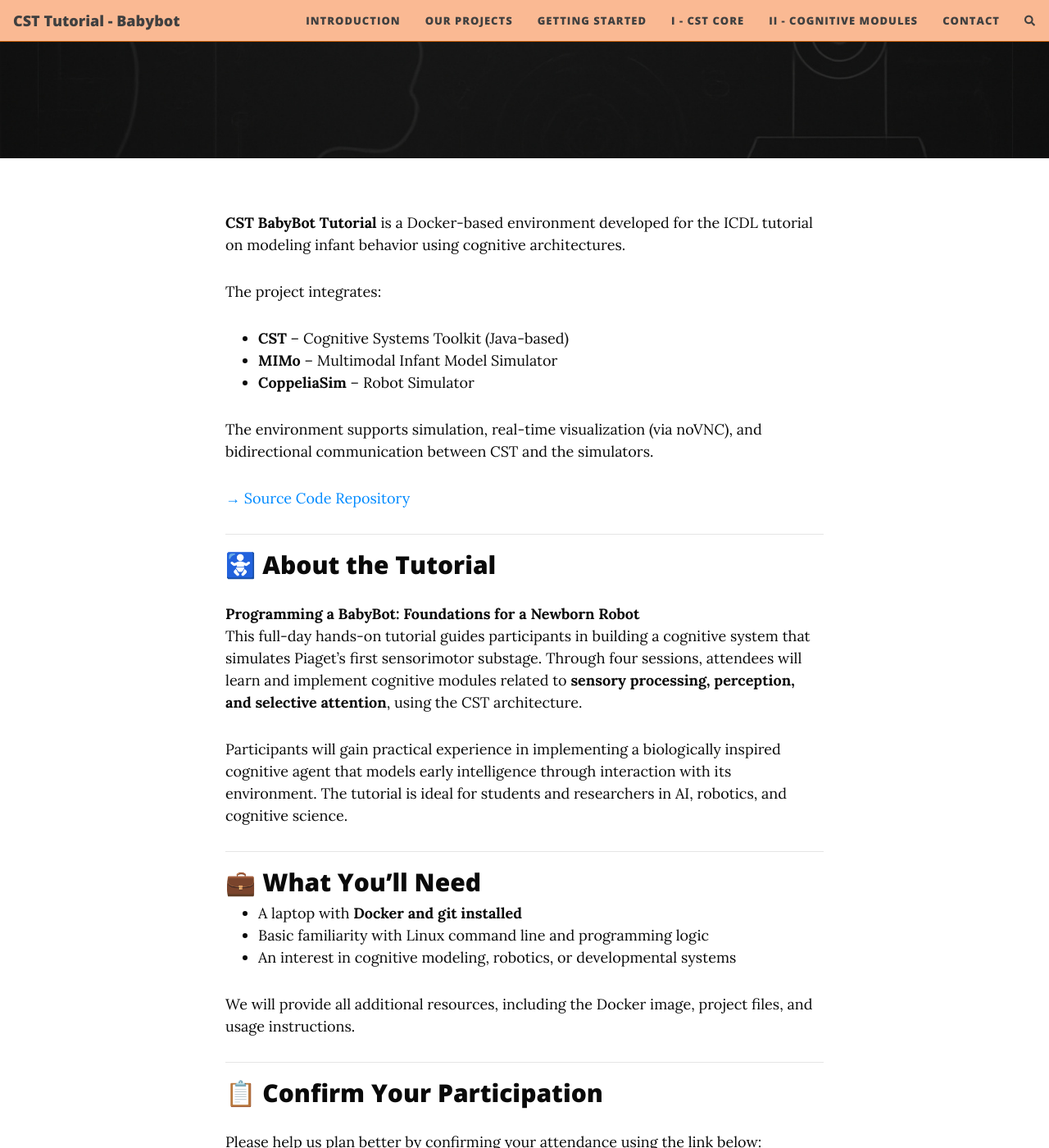
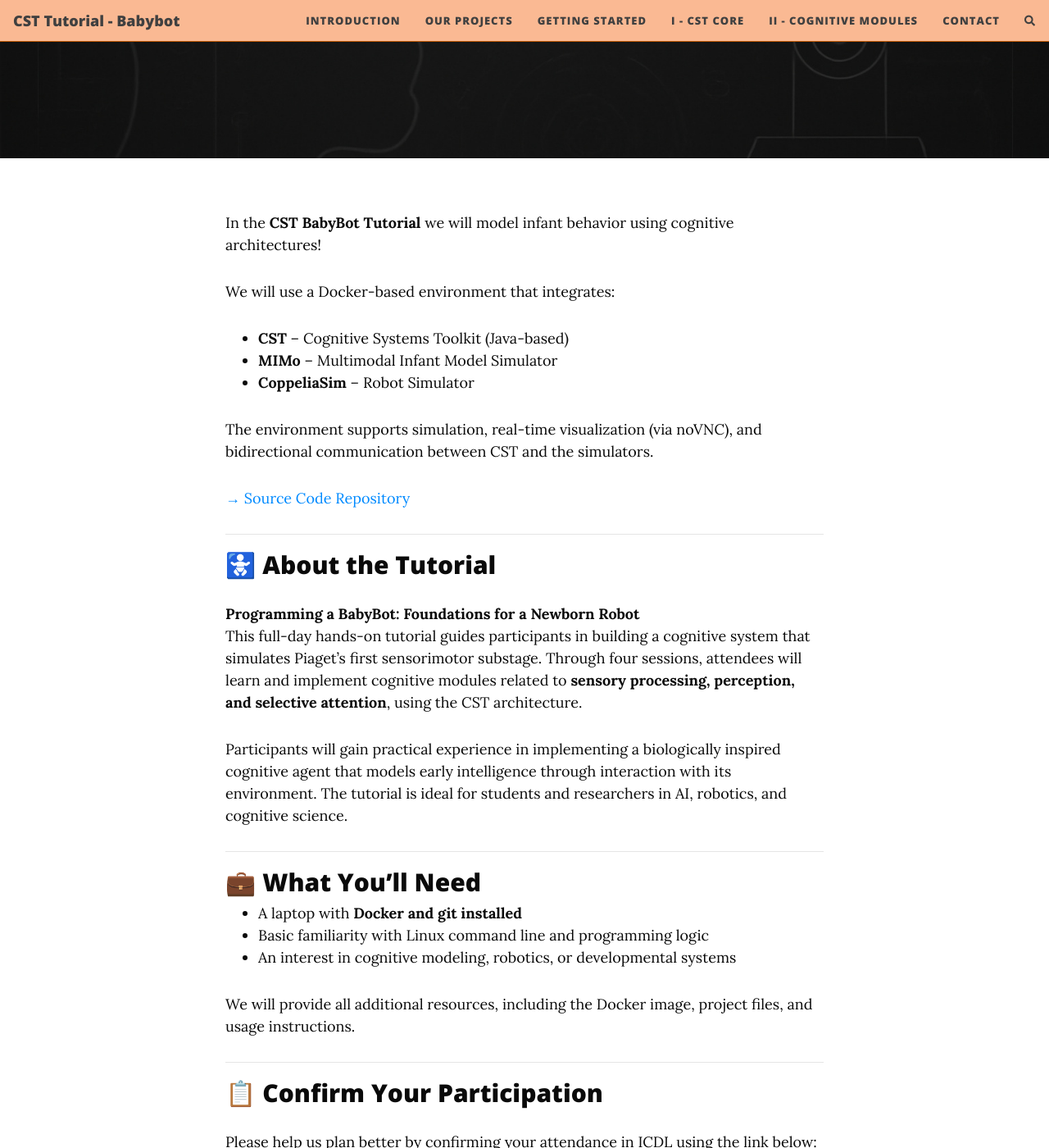
Before and after one commit to H-IAAC/cst-tutorial-babybot.github.io, a Jekyll site: the page built from index.html, in a window 1280 px wide and 1400 px high, scrolled down 469 px. Shown: the whole window at 82% size. Built offline with Jekyll 4.4.1, drawn with Linux system fonts in a browser that asks for light colours; nearby versions of some CDN libraries; the list of posts is cut into pages by our own code; comment, search, counter and statistics services are not loaded.

Commit message:
minnor fix

```diff
--- a/index.html
+++ b/index.html
@@ -71,11 +71,11 @@
 <link rel="icon" href="favicon" />
 
 <p>
-  <strong>CST BabyBot Tutorial</strong> is a Docker-based environment developed for the ICDL tutorial on modeling infant behavior using cognitive architectures.
+  In the <strong>CST BabyBot Tutorial</strong> we will model infant behavior using cognitive architectures!
 </p>
 
 <p>
-  The project integrates:
+  We will use a Docker-based environment that integrates:
   <ul>
     <li><strong>CST</strong> – Cognitive Systems Toolkit (Java-based)</li>
     <li><strong>MIMo</strong> – Multimodal Infant Model Simulator</li>
@@ -118,7 +118,7 @@
 
 <h2>📋 Confirm Your Participation</h2>
 <p>
-  Please help us plan better by confirming your attendance using the link below:
+  Please help us plan better by confirming your attendance in ICDL using the link below:
 </p>
 <p>
   <a href="https://forms.gle/1QpgbQE5YkxbJDhAA" target="_blank" style="font-size: 1.2em; font-weight: bold;">→ Confirm ICDL Attendance via Forms</a>
```
Also changed, not shown: projects.md (+1 -1 lines).
